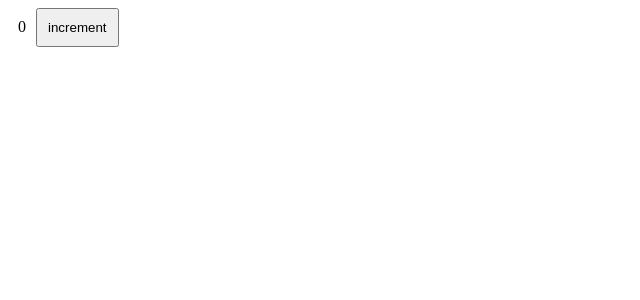
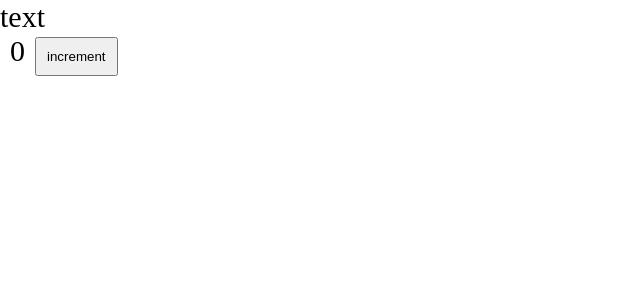
Before and after one commit to DimonONE/study-ulbitv, a React app: page / in a window 1280 px wide. Shown: the top 300 px of the page, without its empty margins (0-640 px from the left). Built offline with nearby package versions, Linux system fonts and the light colour scheme.

Commit message:
lesson 5. style modules. miniCssExtractPlugin

```diff
--- a/package.json
+++ b/package.json
@@ -4,6 +4,7 @@
   "description": "",
   "main": "index.js",
   "scripts": {
+    "start": "webpack --env mode=production --env port=3000",
     "dev": "webpack serve --env port=3000",
     "build:prod": "webpack --env mode=production",
     "build:dev": "webpack --env mode=development"
@@ -19,6 +20,7 @@
     "@types/webpack-dev-server": "4.7.2",
     "css-loader": "6.6.0",
     "html-webpack-plugin": "5.5.0",
+    "mini-css-extract-plugin": "2.5.3",
     "sass": "1.49.9",
     "sass-loader": "12.6.0",
     "style-loader": "3.3.1",
--- /dev/null
+++ b/src/App.tsx
@@ -0,0 +1,13 @@
+import { Counter } from "./components/Counter";
+import "./index.scss";
+
+const App = () => {
+  return (
+    <div className="app">
+      text
+      <Counter />
+    </div>
+  );
+};
+
+export default App;
--- a/src/components/Counter.tsx
+++ b/src/components/Counter.tsx
@@ -1,5 +1,5 @@
 import { useState } from "react";
-import "./Counter.scss";
+import classes from "./Counter.module.scss";
 
 export const Counter = () => {
   const [count, setCount] = useState(0);
@@ -9,8 +9,8 @@
 
   return (
     <div>
-      <span className="count">{count}</span>
-      <button className="button" onClick={handleClick}>
+      <span className={classes.count}>{count}</span>
+      <button className={classes.button} onClick={handleClick}>
         increment
       </button>
     </div>
--- /dev/null
+++ b/src/index.scss
@@ -0,0 +1,9 @@
+* {
+  margin: 0;
+  padding: 0;
+  box-sizing: border-box;
+}
+
+.app {
+  font-size: 30px;
+}
--- a/src/index.tsx
+++ b/src/index.tsx
@@ -1,9 +1,4 @@
 import { render } from "react-dom";
-import { Counter } from "./components/Counter";
+import App from "./App";
 
-render(
-  <div>
-    <Counter />
-  </div>,
-  document.getElementById("root")
-);
+render(<App />, document.getElementById("root"));
```
Also changed, not shown: src/global.d.ts (added, +7 -0 lines), src/components/Counter.module.scss (renamed from src/components/Counter.scss), 4 other files (tests, documents, lock files or other folders).
